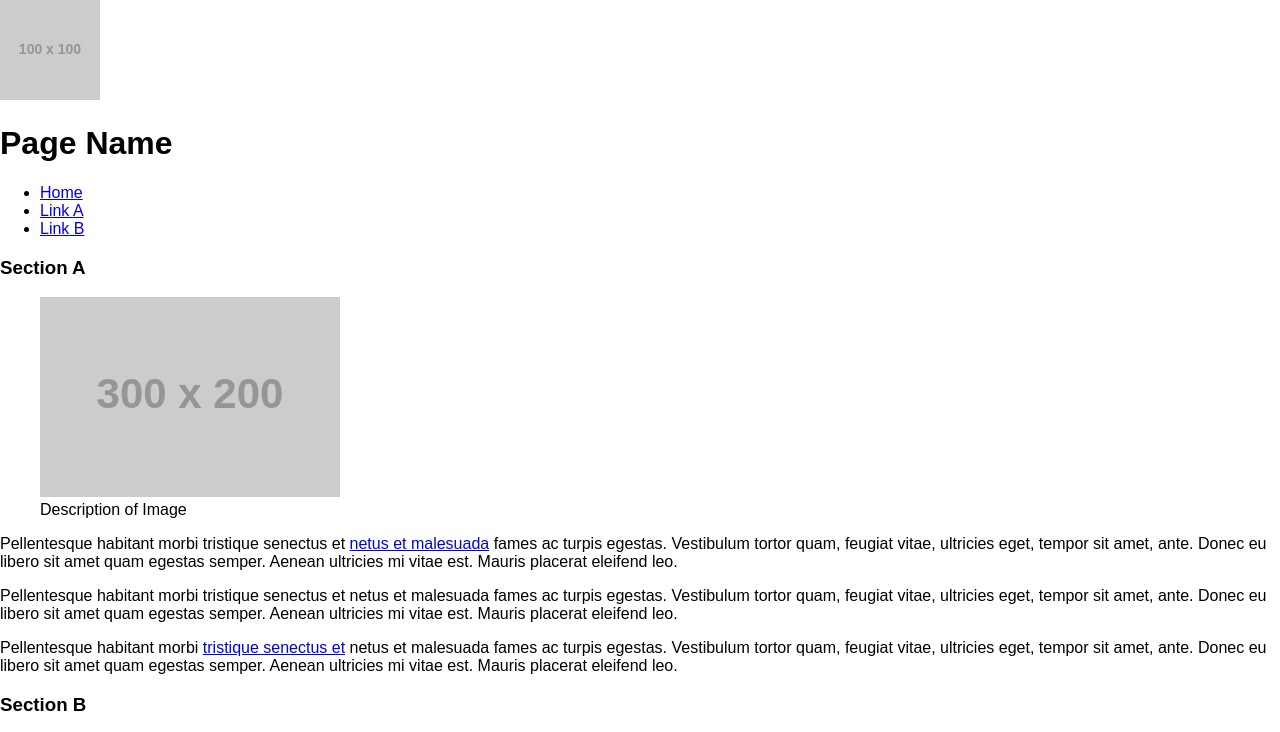
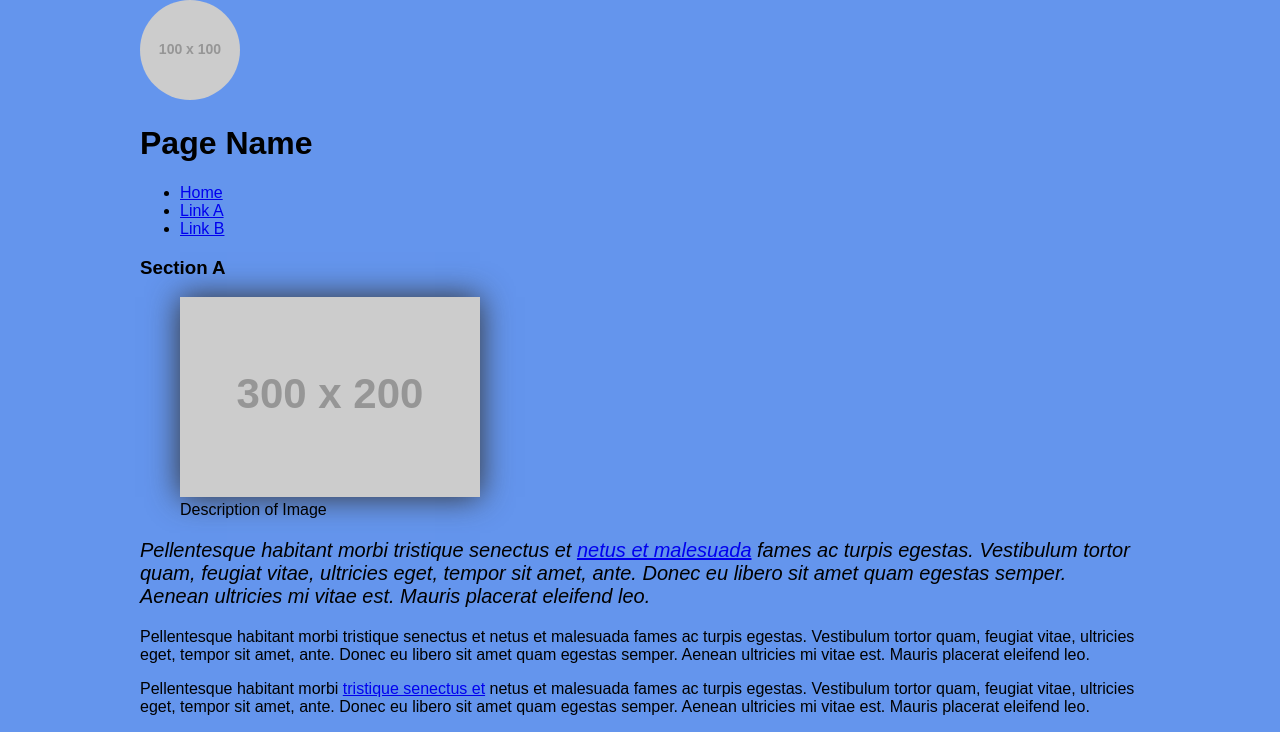
Before and after one commit to clphillips15/Checkup-Exercises-2, a plain HTML site: page inline-internal-styling-ex/index.html in a window 1280 px wide. Shown: the top 732 px of the page. Drawn offline with Linux system fonts and the light colour scheme; placeholder pictures from the web are drawn by us.

Commit message:
practice

```diff
--- a/file-formats-ex/css/styles.css
+++ b/file-formats-ex/css/styles.css
@@ -1,7 +1,9 @@
 /* Add `boo-ducks.jpg` to `.container` class */
 
 
-
+.container {
+background-image: url(../img/boo-ducks.jpg)
+}
 
 
 
--- a/inline-internal-styling-ex/css/style.css
+++ b/inline-internal-styling-ex/css/style.css
@@ -0,0 +1,28 @@
+
+
+        #logo {
+            border-radius: 100px;
+        }
+
+        figure img {
+            box-shadow: 0 0 30px #333;
+        }
+
+body {
+background: cornflowerblue;
+}
+
+main {
+width: 1000px; margin: 0 auto;
+}
+
+.first {
+font-style: italic;
+    font-size: 1.25em;
+}
+
+.second {
+
+style=font-style: italic;
+    font-size: 1.25em
+}
--- a/positioning-ex/css/style.css
+++ b/positioning-ex/css/style.css
@@ -14,11 +14,19 @@ li {
   margin-bottom: 20px;
   list-style: none;
   width: 300px;
+    position:relative;
 }
 
 img {
   background: #fff;
   padding: 5px;
+  border-radius: 60px;
+  position: absolute;
+    right: -10px;
+    bottom: -10px;
+
+
+
 }
 
 
--- a/specificity-ex/css/styles.css
+++ b/specificity-ex/css/styles.css
@@ -1,23 +1,35 @@
 /*
 * Override background gradient
 * Make `background: white`
+Score: 0 0 0 1
 */
 
-
+body   {
+background: white;
+}
 
 /*
 * Override Terrible Papayrus Font
 * Change to `font-family: sans-serif`
 */
-
+body  {
+font-family:sans-serif;
+}
 
 /*
 * Override background yellow on paragraphs
 * Change to `background: none`
 */
-
+p {
+background: none;
+}
 
 /*
 * Override width of image
 * Change to `width: 300px`
 */
+
+img {
+width: 30 px;
+
+}
```
Also changed, not shown: file-formats-ex/index.html (+1 -1 lines), file-formats-ex/img/logo.png (added).
